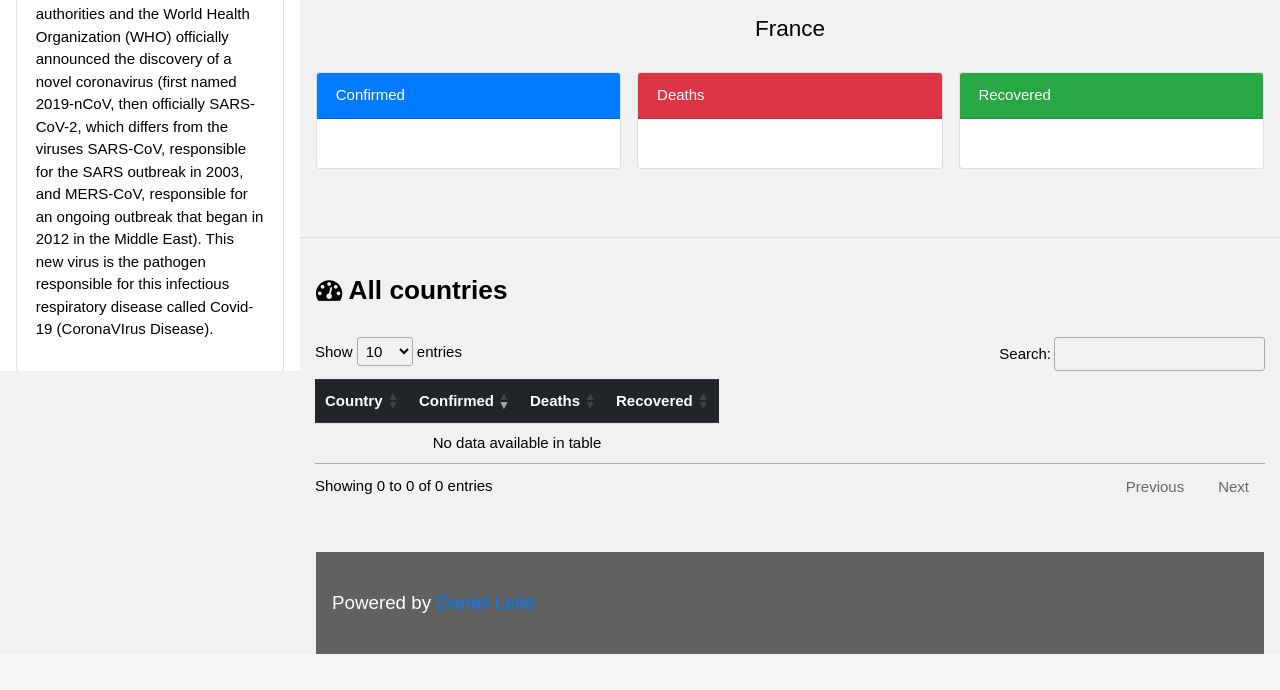
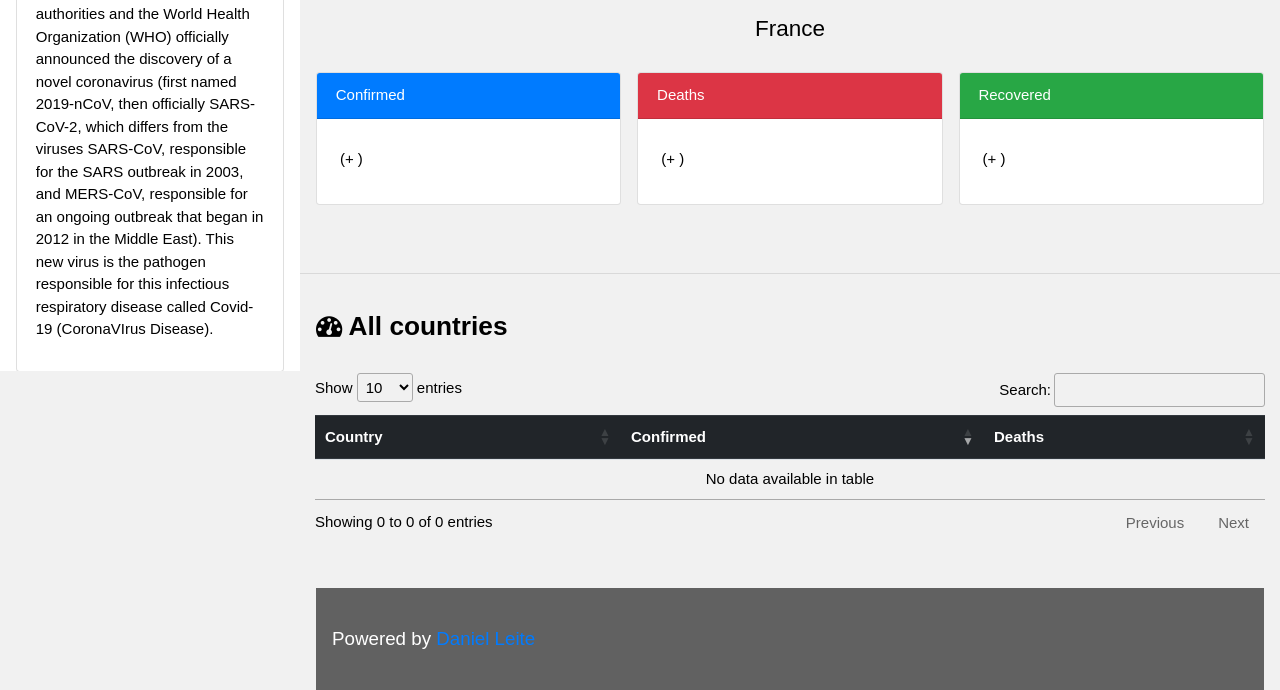
Before and after one commit to dani75i/CovidData, a Django app: template datas/templates/datas/dashboard.html in a window 1280 px wide. Shown: the part 472-1162 px from the top of the page. Before the commit the page ends 1126 px from the top, so only its background shows below. Run offline with Django 3.2, Linux system fonts and the light colour scheme; the template is opened without the code that fills it: values that come from a table or form of the project are taken from there, others are empty; parts of the project's set-up code (start-up, migrations or seed data) failed here and were passed over; some libraries are stand-ins or nearby versions.

Commit message:
add new confirmed recovered

```diff
--- a/datas/static/datas/dashboard.js
+++ b/datas/static/datas/dashboard.js
@@ -35,6 +35,20 @@
                     });
                 });
 
+                $("#last_day_confirmed").text(json.france_last_day_confirmed);
+                $("#last_day_confirmed").each(function () {
+                    $(this).prop('Counter',0).animate({
+                        Counter: $(this).text()
+                    }, {
+                        duration: 2000,
+                        easing: 'swing',
+                        step: function (now) {
+                            $(this).text(Math.ceil(now));
+                        }
+                    });
+                });
+
+
                 $("#deaths").text(json.deaths);
                 $("#deaths").each(function () {
                     $(this).prop('Counter',0).animate({
@@ -70,6 +84,19 @@
                         easing: 'swing',
                         step: function (now) {
                             $(this).text(thousands_separators(Math.ceil(now)));
+                        }
+                    });
+                });
+
+                $("#last_day_recovered").text(json.france_last_day_recovered);
+                $("#last_day_recovered").each(function () {
+                    $(this).prop('Counter',0).animate({
+                        Counter: $(this).text()
+                    }, {
+                        duration: 2000,
+                        easing: 'swing',
+                        step: function (now) {
+                            $(this).text(Math.ceil(now));
                         }
                     });
                 });
--- a/datas/templates/datas/dashboard.html
+++ b/datas/templates/datas/dashboard.html
@@ -191,7 +191,10 @@
       <div class="card mb-3">
         <div class="card-header text-white bg-primary">Confirmed</div>
         <div class="card-body" style="text-align:left">
-          <h4 class="card-title" id="confirmed">{{ france_confirmed| intcomma  }}</h4>
+          <p class="card-title">
+            <span id="confirmed" style="font-size:24px;">{{ france_confirmed| intcomma }}</span>
+          &nbsp;(+<span id="last_day_confirmed">  {{ france_last_day_confirmed| intcomma }} </span>)
+          </p>
         </div>
       </div>
     </div>
@@ -199,7 +202,10 @@
       <div class="card mb-3">
         <div class="card-header text-white bg-danger">Deaths</div>
         <div class="card-body">
-          <h4 class="card-title" id="deaths">{{ france_deaths| intcomma  }}</h4>
+          <p class="card-title">
+            <span id="deaths" style="font-size:24px;">{{ france_deaths| intcomma }}</span>
+          &nbsp;(+<span id="last_day_deaths">  {{ france_last_day_deaths| intcomma }} </span>)
+          </p>
         </div>
       </div>
     </div>
@@ -207,7 +213,11 @@
       <div class="card mb-3">
         <div class="card-header text-white bg-success">Recovered</div>
         <div class="card-body">
-          <h4 class="card-title" id="recovered">{{ france_recovered| intcomma  }}</h4>
+          <!--<h4 class="card-title" id="recovered">{{ france_recovered| intcomma  }}</h4>-->
+          <p class="card-title">
+            <span id="recovered" style="font-size:24px;">{{ france_recovered| intcomma }}</span>
+          &nbsp;(+<span id="last_day_recovered">  {{ france_last_day_recovered| intcomma }} </span>)
+          </p>
         </div>
       </div>
     </div>
@@ -236,13 +246,13 @@
 
   <br>
   <div class="container">
-  <table id="example" class="table table-hover table-responsive">
+  <table id="example" class="table table-hover">
   <thead class="thead-dark">
     <tr>
       <th scope="col">Country</th>
       <th scope="col">Confirmed</th>
       <th scope="col">Deaths</th>
-      <th scope="col">Recovered</th>
+      <!--<th scope="col">Recovered</th>-->
     </tr>
   </thead>
   <tbody>
@@ -251,7 +261,7 @@
       <th scope="row">{{ athlete.Country }}</th>
       <td>{{ athlete.TotalConfirmed| intcomma }} </td>
       <td>{{ athlete.TotalDeaths| intcomma }}</td>
-      <td>{{ athlete.TotalRecovered| intcomma }}</td>
+      <!--<td>{{ athlete.TotalRecovered| intcomma }}</td>-->
     </tr>
   {% endfor %}
   </tbody>
```
Also changed, not shown: datas/controllers/Getdatas.py (+16 -1 lines), datas/views.py (+9 -6 lines).
